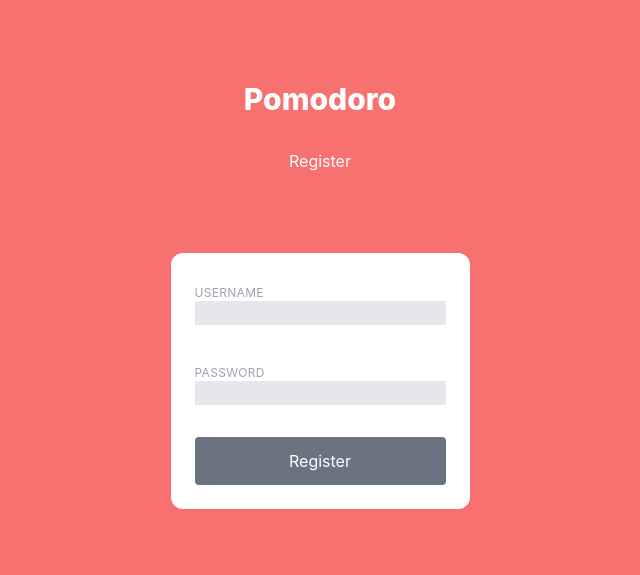
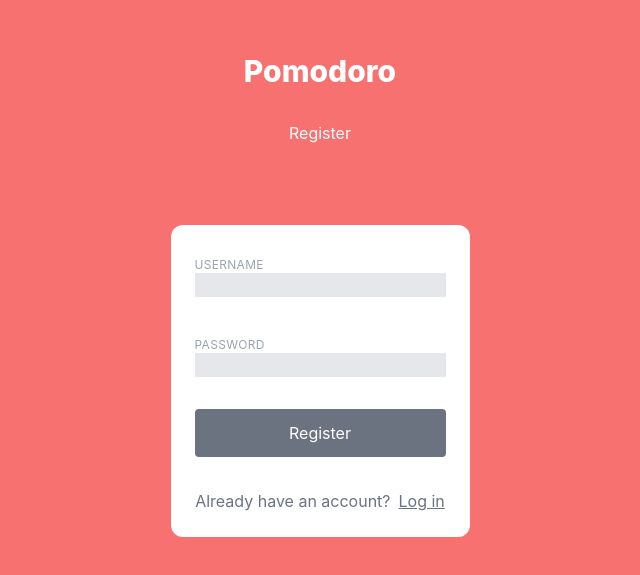
Before and after one commit to CoryMci/pomodoro-react, a React (Create React App) app: page /register in a window 1280 px wide. Shown: the part 105-680 px from the top of the page, without its empty margins (320-960 px from the left). Built offline with nearby package versions, Linux system fonts and the light colour scheme.

Commit message:
Add redirect links to register/login page

```diff
--- a/src/routes/Login.js
+++ b/src/routes/Login.js
@@ -78,6 +78,15 @@ export default function Login() {
               Login
             </button>
           </form>
+          <div className="text-gray-500 text-center pt-8">
+            Don't have an account?
+            <div
+              className="text-gray-500 underline inline pl-2 cursor-pointer"
+              onClick={() => navigate("/register")}
+            >
+              Register
+            </div>
+          </div>
         </div>
       </div>
     </div>
--- a/src/routes/Register.js
+++ b/src/routes/Register.js
@@ -85,6 +85,15 @@ export default function Register() {
               Register
             </button>
           </form>
+          <div className="text-gray-500 text-center pt-8">
+            Already have an account?
+            <div
+              className="text-gray-500 underline inline pl-2 cursor-pointer"
+              onClick={() => navigate("/login")}
+            >
+              Log in
+            </div>
+          </div>
         </div>
       </div>
     </div>
```
